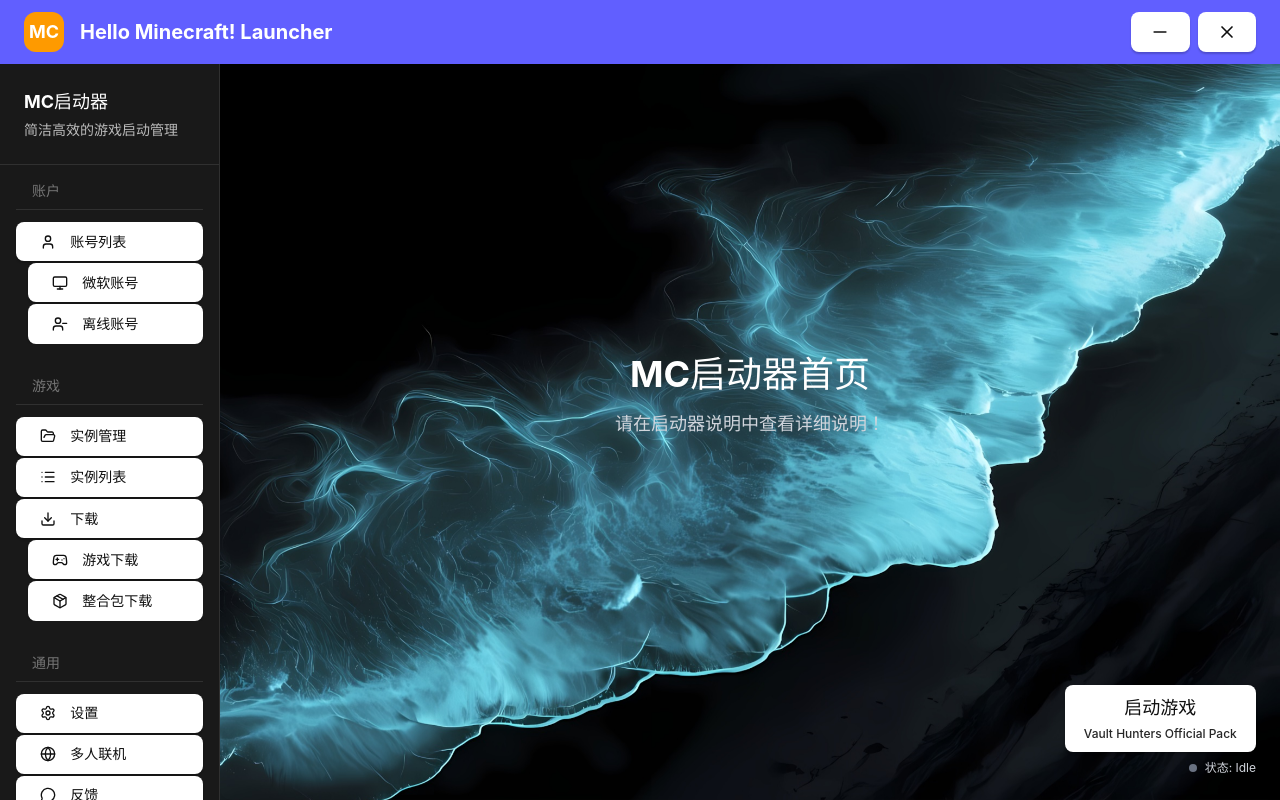
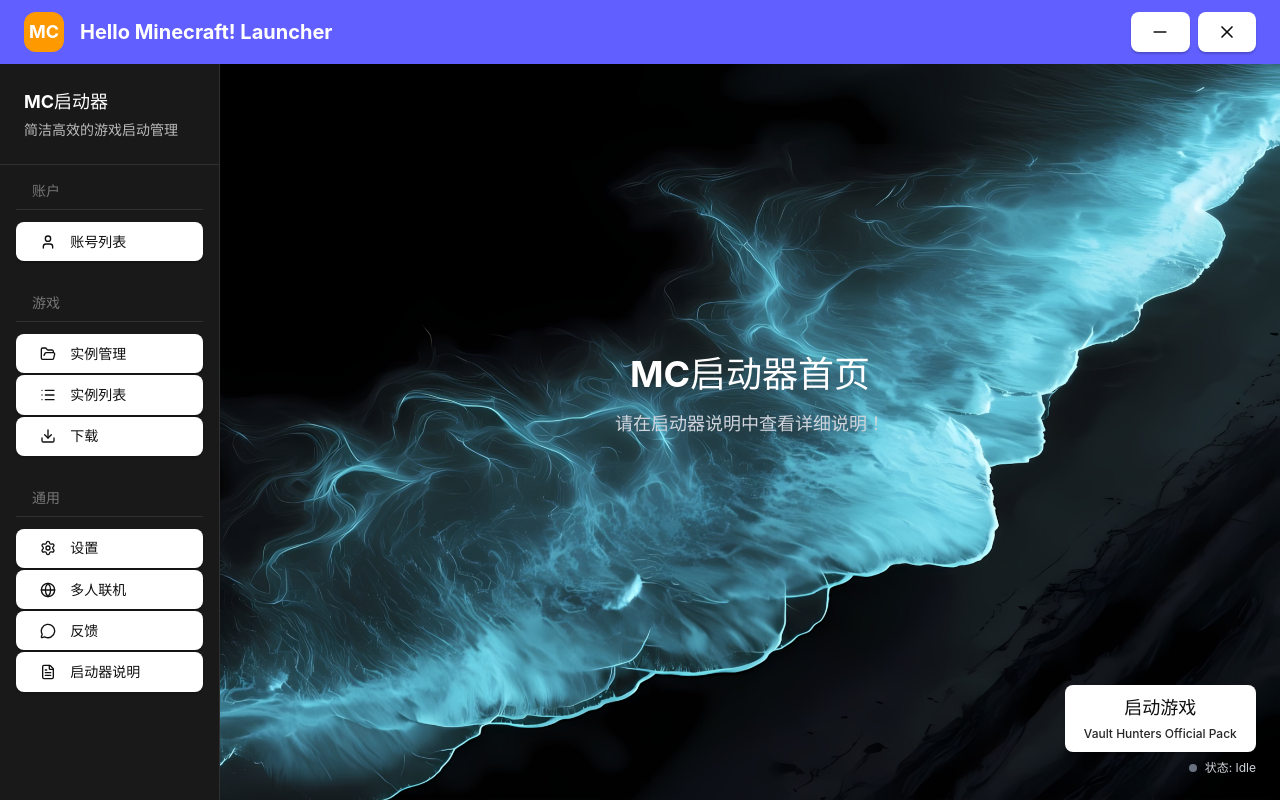
Before and after one commit to s1yle/s1yle-launcher, a React (Vite) app: page / in a window 1280 px wide. Built offline with nearby package versions, Linux system fonts and the light colour scheme.

Commit message:
update: - CSS 变量主题支持（亮色/暗色自动切换） - 左侧激活色条（HMCL 风格） - focus-visible 键盘导航反馈 - motion.button 按压微交互（scale 0.97） - 图标悬停弹簧动画 - 交错入场动画 - 分组标题增强（字号、装饰线、i18n）

```diff
--- a/src/components/sidebar/content/BaseChildrenContent.tsx
+++ b/src/components/sidebar/content/BaseChildrenContent.tsx
@@ -1 +1,101 @@
-export { default, type BaseSidebarContentProps } from './BaseSidebarContent';
+import { useTranslation } from 'react-i18next';
+import { motion } from 'framer-motion';
+import { ChevronRight } from 'lucide-react';
+import { type SidebarMenuItem } from '../../../router/config';
+
+export interface BaseChildrenContentProps {
+  items: SidebarMenuItem[];
+  onMenuClick?: (path: string, group: string, itemId: string, hasChildren: boolean) => void;
+  isActive?: (path: string) => boolean;
+  hasChildrenItems?: (item: SidebarMenuItem) => boolean;
+  groupTitle?: string;
+  groupTitleI18nKey?: string;
+}
+
+const BaseChildrenContent = ({
+  items,
+  onMenuClick,
+  isActive,
+  hasChildrenItems,
+  groupTitle,
+  groupTitleI18nKey,
+}: BaseChildrenContentProps) => {
+  const { t } = useTranslation();
+
+  const defaultIsActive = (_path: string) => false;
+  const defaultHasChildrenItems = (item: SidebarMenuItem) => !!(item.children && item.children.length > 0);
+
+  const activeCheck = isActive || defaultIsActive;
+  const childrenCheck = hasChildrenItems || defaultHasChildrenItems;
+
+  const handleClick = (path: string, group: string, itemId: string, hasChildren: boolean) => {
+    if (onMenuClick) {
+      onMenuClick(path, group, itemId, hasChildren);
+    }
+  };
+
+  const renderMenuItem = (item: SidebarMenuItem, level: number = 0, index: number = 0) => {
+    const hasChildren = childrenCheck(item);
+    const active = activeCheck(item.path);
+
+    return (
+      <motion.div
+        key={item.id}
+        initial={{ opacity: 0, x: -8 }}
+        animate={{ opacity: 1, x: 0 }}
+        transition={{ delay: index * 0.03, duration: 0.15 }}
+        style={{ paddingLeft: level > 0 ? `${level * 0.75}rem` : undefined }}
+      >
+        <motion.button
+          onClick={() => handleClick(item.path, item.group, item.id, hasChildren)}
+          className={`
+            w-full flex items-center gap-3 py-2.5 rounded-lg
+            border-l-[3px] transition-colors duration-200
+            focus-visible:outline-none focus-visible:ring-2 focus-visible:ring-[var(--color-primary)] focus-visible:ring-offset-1 focus-visible:ring-offset-[var(--color-bg-secondary)]
+            ${active
+              ? 'bg-[var(--color-surface-active)] text-[var(--color-text-primary)] font-semibold border-l-[var(--color-primary)]'
+              : 'text-[var(--color-text-secondary)] hover:bg-[var(--color-surface-hover)] hover:text-[var(--color-text-primary)] border-l-transparent'
+            }
+          `}
+          whileTap={{ scale: 0.97 }}
+          transition={{ duration: 0.1 }}
+        >
+          <motion.span
+            className="w-5 h-5 flex-shrink-0 flex items-center justify-center"
+            whileHover={{ scale: 1.15 }}
+            transition={{ type: 'spring', stiffness: 400, damping: 15 }}
+          >
+            {item.icon}
+          </motion.span>
+          <span className="text-sm text-left flex-1 truncate">
+            {t(item.titleI18nKey, item.title)}
+          </span>
+          {hasChildren && (
+            <ChevronRight className="w-3.5 h-3.5 text-[var(--color-text-tertiary)] flex-shrink-0" />
+          )}
+        </motion.button>
+
+        {hasChildren && item.children && (
+          <div className="space-y-0.5 mt-0.5">
+            {item.children.map((child, childIndex) => renderMenuItem(child, level + 1, index + childIndex + 1))}
+          </div>
+        )}
+      </motion.div>
+    );
+  };
+
+  return (
+    <div>
+      {groupTitle && (
+        <div className="text-sm font-semibold text-[var(--color-text-tertiary)] mb-3 px-4 pb-2 border-b border-[var(--color-border)]">
+          {groupTitleI18nKey ? t(groupTitleI18nKey, groupTitle) : groupTitle}
+        </div>
+      )}
+      <div className="space-y-0.5">
+        {items.map((item, index) => renderMenuItem(item, 0, index))}
+      </div>
+    </div>
+  );
+};
+
+export default BaseChildrenContent;
--- a/src/components/sidebar/content/BaseSidebarContent.tsx
+++ b/src/components/sidebar/content/BaseSidebarContent.tsx
@@ -1,6 +1,5 @@
-import { useState } from 'react';
 import { useTranslation } from 'react-i18next';
-import { motion, AnimatePresence } from 'framer-motion';
+import { motion } from 'framer-motion';
 import { ChevronRight } from 'lucide-react';
 import { type SidebarMenuItem } from '../../../router/config';
 
@@ -11,7 +10,6 @@
   hasChildrenItems?: (item: SidebarMenuItem) => boolean;
   groupTitle?: string;
   groupTitleI18nKey?: string;
-  showChildren?: boolean;
 }
 
 const BaseSidebarContent = ({
@@ -21,12 +19,8 @@
   hasChildrenItems,
   groupTitle,
   groupTitleI18nKey,
-  showChildren = true,
 }: BaseSidebarContentProps) => {
   const { t } = useTranslation();
-  const [expandedItems, setExpandedItems] = useState<Set<string>>(
-    new Set(items.filter(item => item.children?.length).map(item => item.id))
-  );
 
   const defaultIsActive = (_path: string) => false;
   const defaultHasChildrenItems = (item: SidebarMenuItem) => !!(item.children && item.children.length > 0);
@@ -35,23 +29,13 @@
   const childrenCheck = hasChildrenItems || defaultHasChildrenItems;
 
   const handleClick = (path: string, group: string, itemId: string, hasChildren: boolean) => {
-    if (hasChildren) {
-      setExpandedItems(prev => {
-        const next = new Set(prev);
-        if (next.has(itemId)) next.delete(itemId);
-        else next.add(itemId);
-        return next;
-      });
-    }
     if (onMenuClick) {
       onMenuClick(path, group, itemId, hasChildren);
     }
   };
 
-
   const renderMenuItem = (item: SidebarMenuItem, level: number = 0, index: number = 0) => {
     const hasChildren = childrenCheck(item);
-    const isExpanded = expandedItems.has(item.id);
     const active = activeCheck(item.path);
 
     return (
@@ -86,32 +70,10 @@
           <span className="text-sm text-left flex-1 truncate">
             {t(item.titleI18nKey, item.title)}
           </span>
-          {hasChildren && showChildren && (
-            <motion.div
-              animate={{ rotate: isExpanded ? 90 : 0 }}
-              transition={{ duration: 0.2 }}
-              className="flex-shrink-0"
-            >
-              <ChevronRight className="w-3.5 h-3.5 text-[var(--color-text-tertiary)]" />
-            </motion.div>
+          {hasChildren && (
+            <ChevronRight className="w-3.5 h-3.5 text-[var(--color-text-tertiary)] flex-shrink-0" />
           )}
         </motion.button>
-
-        <AnimatePresence>
-          {hasChildren && isExpanded && item.children && showChildren && (
-            <motion.div
-              initial={{ opacity: 0, height: 0 }}
-              animate={{ opacity: 1, height: 'auto' }}
-              exit={{ opacity: 0, height: 0 }}
-              transition={{ duration: 0.2, ease: [0.25, 0.1, 0.25, 1] }}
-              className="overflow-hidden"
-            >
-              <div className="space-y-0.5 mt-0.5">
-                {item.children.map((child, childIndex) => renderMenuItem(child, level + 1, index + childIndex + 1))}
-              </div>
-            </motion.div>
-          )}
-        </AnimatePresence>
       </motion.div>
     );
   };
```
